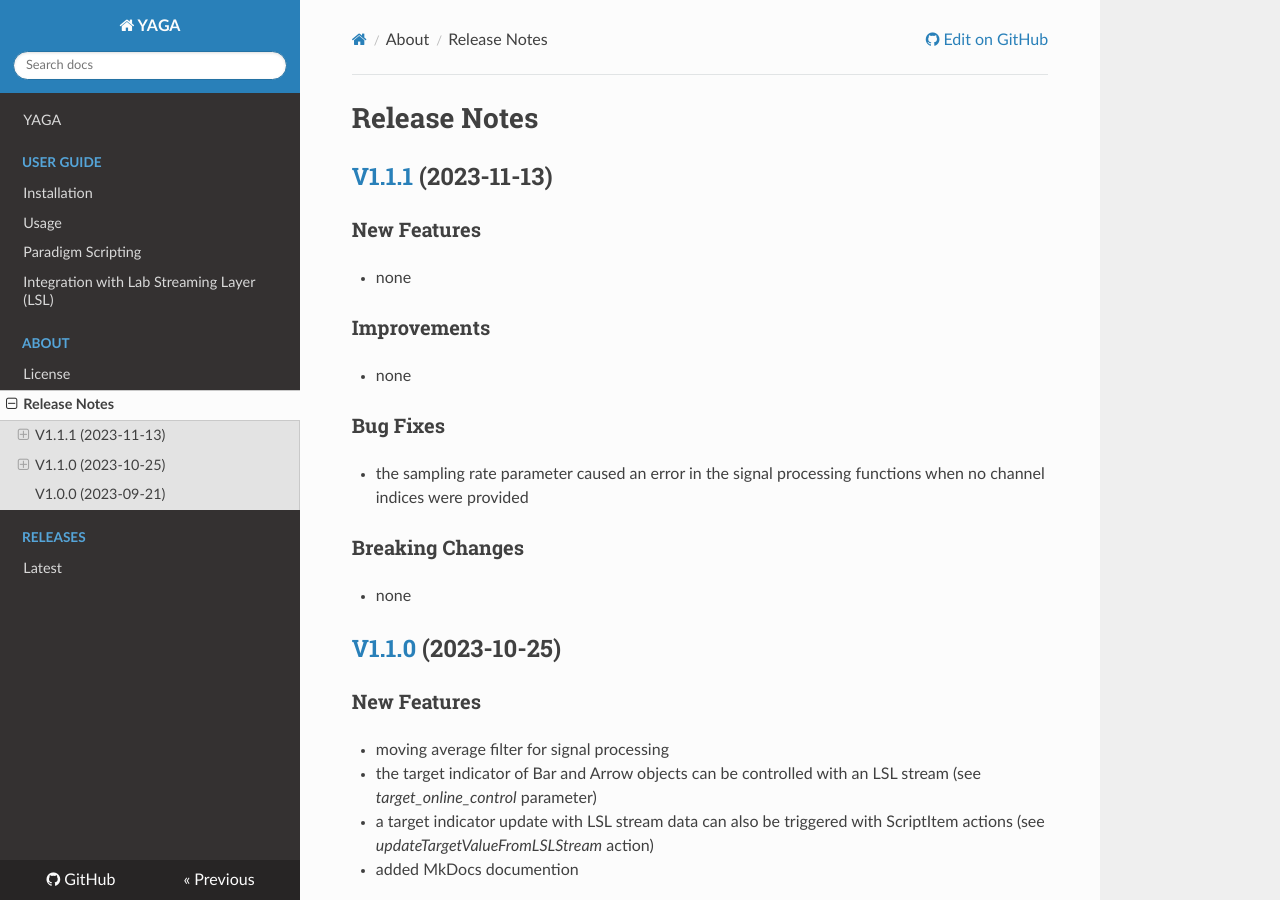
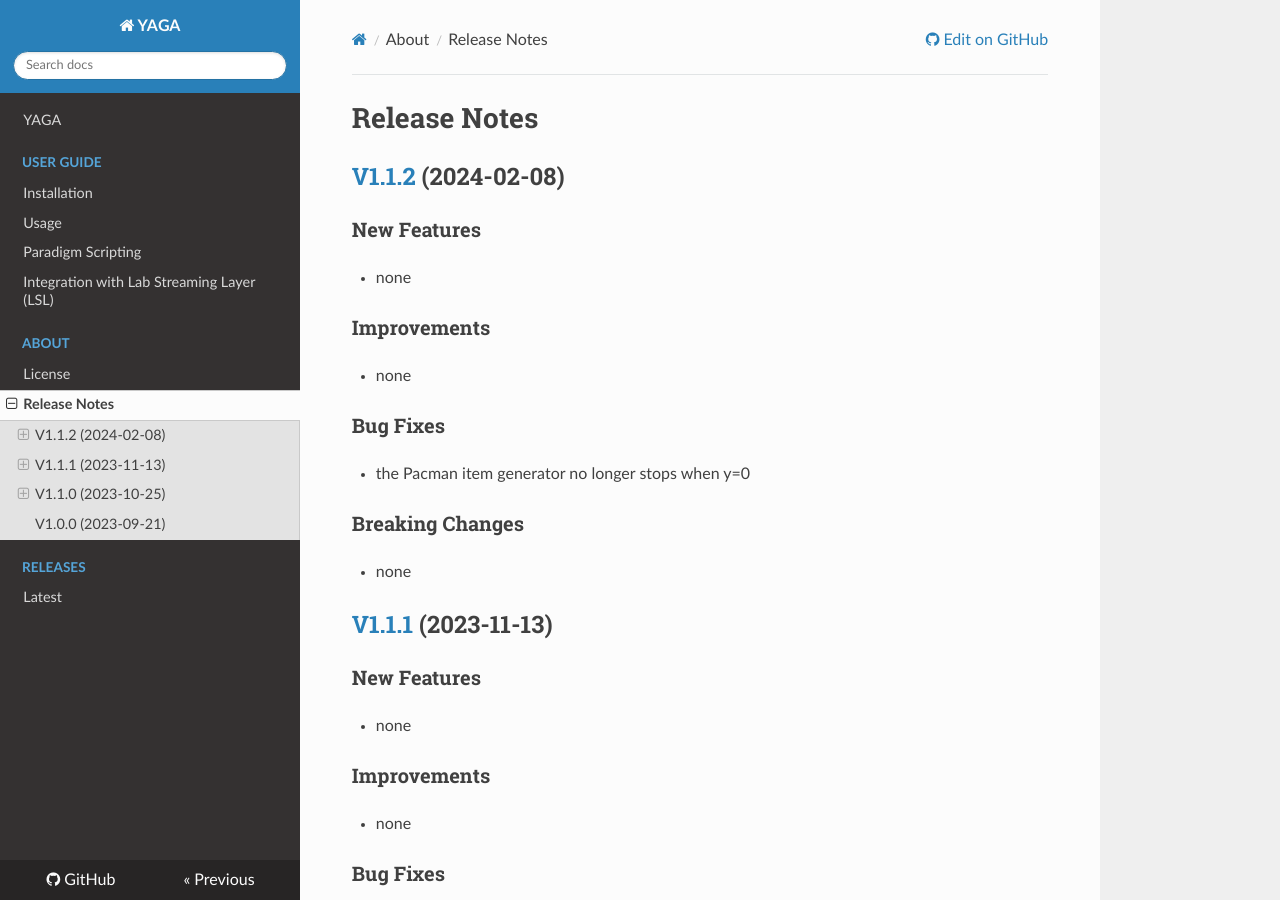
Before and after one commit to neurofreiburg/yaga, an MkDocs documentation site: the page built from docs/release_notes.md, in a window 1280 px wide and 900 px high. Built offline with MkDocs 1.6.1, drawn with Linux system fonts in a browser that asks for light colours; nearby versions of some CDN libraries.

Commit message:
update documentation

```diff
--- a/RELEASE_NOTES.md
+++ b/RELEASE_NOTES.md
@@ -1,4 +1,22 @@
 # Release Notes
+
+## [V1.1.2](https://github.com/neurofreiburg/yaga/releases/tag/v1.1.2) (2024-02-08)
+
+### New Features
+
+* none
+
+### Improvements
+
+* none
+
+### Bug Fixes
+
+* the Pacman item generator no longer stops when y=0
+
+### Breaking Changes
+
+* none
 
 ## [V1.1.1](https://github.com/neurofreiburg/yaga/releases/tag/v1.1.1) (2023-11-13)
 
```
Also changed, not shown: docs/installation.md (+1 -1 lines).
